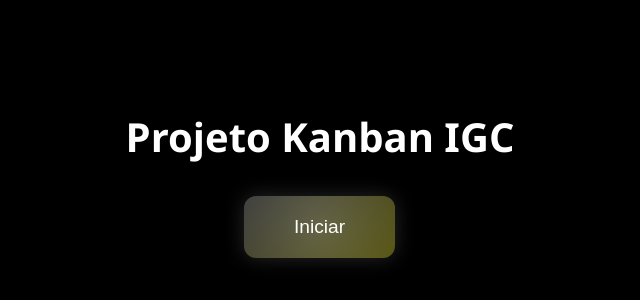
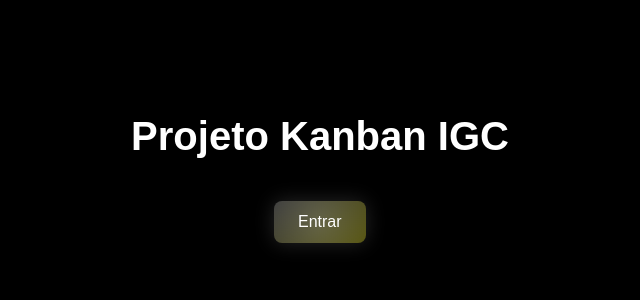
Before and after one commit to juliocsoares/quadro-kanban, a React (Create React App) app: page / in a window 1280 px wide. Shown: the part 240-540 px from the top of the page, without its empty margins (320-960 px from the left). Built offline with nearby package versions, Linux system fonts and the light colour scheme.

Commit message:
colocado login

```diff
--- a/package.json
+++ b/package.json
@@ -3,6 +3,7 @@
   "version": "0.1.0",
   "private": true,
   "dependencies": {
+    "@auth0/auth0-react": "^2.3.0",
     "@testing-library/dom": "^10.4.0",
     "@testing-library/jest-dom": "^6.6.3",
     "@testing-library/react": "^16.2.0",
--- a/src/componentes/Header/header.css
+++ b/src/componentes/Header/header.css
@@ -16,6 +16,7 @@
 .logo {
     font-size: 1.5rem;
     font-weight: bold;
+    cursor: pointer;
 }
 
 .nav-list {
--- a/src/componentes/Header/index.js
+++ b/src/componentes/Header/index.js
@@ -11,7 +11,7 @@ export const Header = () => {
 
     return (
         <header className="header">
-        <h1 className="logo">Projeto Kanban IGC</h1>
+        <h1 className="logo" onClick={inicio}>Projeto Kanban IGC</h1>
         <nav>
           <ul className="nav-list">
             <li onClick={inicio}><a href="#">Início</a></li>
--- a/src/index.js
+++ b/src/index.js
@@ -1,13 +1,22 @@
-import React from 'react';
-import ReactDOM from 'react-dom/client';
-import './index.css';
-import App from './App';
-import reportWebVitals from './reportWebVitals';
+import React from "react";
+import ReactDOM from "react-dom/client";
+import "./index.css";
+import App from "./App";
+import reportWebVitals from "./reportWebVitals";
+import { Auth0Provider } from "@auth0/auth0-react";
 
-const root = ReactDOM.createRoot(document.getElementById('root'));
+const root = ReactDOM.createRoot(document.getElementById("root"));
 root.render(
   <React.StrictMode>
+    <Auth0Provider
+      domain="dev-0qtckbmtmtvcw71i.us.auth0.com"
+      clientId="cMIpFet5PCL8SHxIuxh6W5GamDY3AnEM"
+      authorizationParams={{
+        redirect_uri: window.location.origin,
+      }}
+    >
     <App />
+    </Auth0Provider>
   </React.StrictMode>
 );
 
--- a/src/paginas/pagina-inicio/pagina-inicio.css
+++ b/src/paginas/pagina-inicio/pagina-inicio.css
@@ -55,3 +55,30 @@
     50% { transform: scale(1.03); }
     100% { transform: scale(1); }
   }
+
+
+
+  .pagina-inicial {
+    height: 100vh;
+    display: flex;
+    justify-content: center;
+    align-items: center;
+    flex-direction: column;
+    font-family: Arial, sans-serif;
+  }
+
+  .botao {
+    margin: 10px;
+    padding: 12px 24px;
+    background-color: #6366f1;
+    color: white;
+    border: none;
+    border-radius: 8px;
+    font-size: 16px;
+    cursor: pointer;
+    transition: background-color 0.3s ease;
+  }
+
+  .botao:hover {
+    background-color: #4f46e5;
+  }
--- a/src/paginas/pagina-inicio/pagina-inicio.js
+++ b/src/paginas/pagina-inicio/pagina-inicio.js
@@ -1,21 +1,42 @@
-import React from 'react';
 import './pagina-inicio.css';
 import { useNavigate } from 'react-router-dom';
-
-
+import { useAuth0 } from '@auth0/auth0-react';
 
 const PaginaInicial = () => {
-
+  const { loginWithRedirect, logout, isAuthenticated, user, isLoading } = useAuth0();
   const navigate = useNavigate();
 
   const iniciar = () => {
     navigate('/quadro');
   };
 
+  if (isLoading) {
+    return <div className="pagina-inicial"><p>Carregando...</p></div>;
+  }
+
   return (
-    <div className="container">
-      <h1 className="titulo">Projeto Kanban IGC</h1>
-      <button className="botao" onClick={iniciar}>Iniciar</button>
+    <div className="pagina-inicial">
+      {isAuthenticated ? (
+        <>
+          <h1 className='titulo'>Bem-vindo, {user?.name?.split(" ")[0]}!</h1>
+          <button className="botao" onClick={iniciar}>
+            Ir para o quadro
+          </button>
+          <button className="botao" onClick={() => logout({ returnTo: window.location.origin })}>
+            Sair
+          </button>
+
+        </>
+      ) : (
+        <>
+          <h1 className="titulo">
+            Projeto Kanban IGC
+          </h1>
+          <button className="botao" onClick={() => loginWithRedirect()}>
+            Entrar
+          </button>
+        </>
+      )}
     </div>
   );
 };
```
Also changed, not shown: 1 other file (tests, documents, lock files or other folders).
